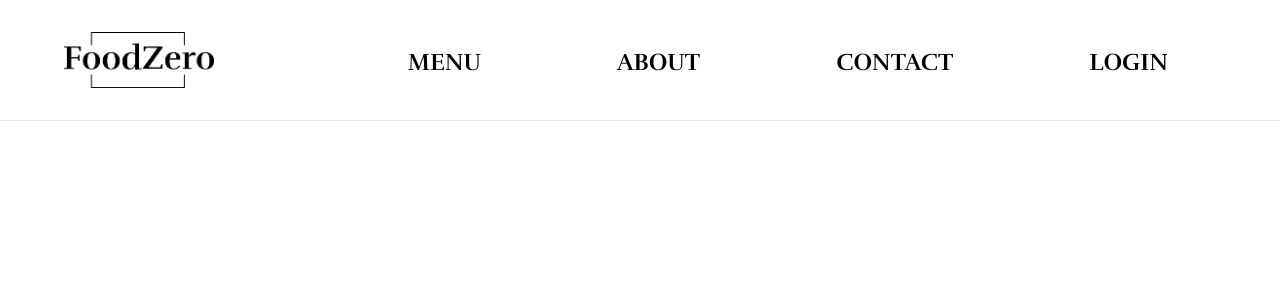
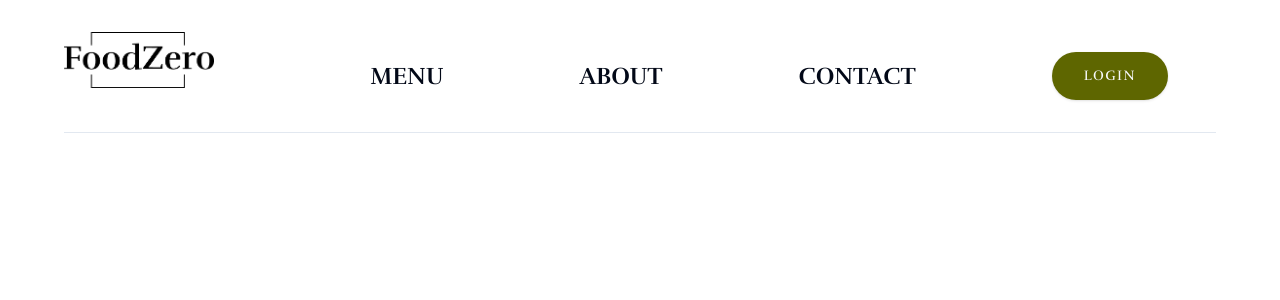
Before and after one commit to Ahmedatia99/FoodZero, a Next.js app: page / in a window 1280 px wide. Shown: the top 300 px of the page. Built offline with nearby package versions, Linux system fonts and the light colour scheme.

Commit message:
add commen commponents

```diff
--- a/src/components/header/Navbar.tsx
+++ b/src/components/header/Navbar.tsx
@@ -2,11 +2,12 @@
 import Link from "../links";
 import { Pages, Routes } from "@/constants/enums";
 import { useState } from "react";
-import { usePathname } from "next/navigation";
 import { Button, buttonVariants } from "../ui/button";
 import { Menu, XIcon } from "lucide-react";
+import { usePathname } from "next/navigation";
 function Navbar() {
   const pathname = usePathname();
+  console.log(pathname);
   const links = [
     { id: crypto.randomUUID(), title: "Menu", href: Routes.ROOT },
     { id: crypto.randomUUID(), title: "About", href: Routes.ABOUT },
@@ -33,21 +34,30 @@ function Navbar() {
         </Button>
         <ul
           className={`relative lg:static ${
-            openMenu ? "left-0 z-10" : "-left-full"
-          } top-0 pt-10 py-0 lg:p-0 bg-background lg: transition-all  duration-200 h-[calc(100vh-105px)] lg:h-auto flex-col lg:flex-row w-full lg:w-auto flex items-center gap-10 `}
+            openMenu
+              ? "left-0 z-10 h-[calc(100vh-105px)]"
+              : "-left-full hidden lg:flex"
+          } top-0 pt-10 py-0 lg:p-0 bg-background lg: transition-all  duration-200  lg:h-auto flex-col lg:flex-row w-full lg:w-auto flex items-center gap-10 `}
         >
           {links.map((item) => (
             <li
               key={item.id}
               className={`block relative font-rufina font-bold text-2xl uppercase transition-colors hover:text-primary ${
                 item.onlyMobile ? "lg:hidden" : ""
-              }  ${
-                item.url === pathname.hash
-                  ? "z-2 lg:text-black"
-                  : "lg:text-primary"
               } lg:leading-5 lg:hover:text-primary xl:px-12`}
             >
-              <Link href={item.href}>{item.title}</Link>
+              <Link
+                href={item.href}
+                className={`${
+                  item.href === `${Routes.AUTH}/ ${Pages.LOGIN}`
+                    ? `${buttonVariants({
+                        size: "lg",
+                      })} !px-8 !py-6 !tracking-widest !rounded-full`
+                    : "hover:text-primary duration-200 transition-colors"
+                } `}
+              >
+                {item.title}
+              </Link>
             </li>
           ))}
         </ul>
--- a/src/components/header/index.tsx
+++ b/src/components/header/index.tsx
@@ -5,8 +5,8 @@ import Image from "next/image";
 
 function index() {
   return (
-    <header>
-      <div className="container lg:flex lg:justify-between border-b border-n-6 lg:bg-n-8/90 lg:backdrop-blur-sm py-4 md:py-8 overflow-hidden">
+    <header className="container">
+      <div className=" lg:flex lg:justify-between border-b border-n-6 lg:bg-n-8/90 lg:backdrop-blur-sm py-4 md:py-8 overflow-hidden">
         <Link href={Routes.ROOT}>
           <Image
             src="/assets/images/Logo.png"
--- /dev/null
+++ b/src/components/menu/AddToCartButton.tsx
@@ -0,0 +1,47 @@
+import React from "react";
+import MenuItem from "./MenuItem";
+const AddToCartButton = () => {
+  const products = [
+    {
+      id: 1,
+      img: "/assets/images/pizza.png",
+      title: "Margherita Pizza",
+      description: "Margherita Pizza is available",
+      price: 10.99,
+    },
+    {
+      id: 2,
+      img: "/assets/images/pizza.png",
+      title: "Margherita Pizza",
+      description: "Margherita Pizza is available",
+      price: 10.99,
+    },
+    {
+      id: 3,
+      img: "/assets/images/pizza.png",
+      title: "Margherita Pizza",
+      description: "Margherita Pizza is available",
+      price: 10.99,
+    },
+    {
+      id: 4,
+      img: "/assets/images/hero-pizza.png",
+      title: "Margherita Pizza",
+      description: "Margherita Pizza is available",
+      price: 10.99,
+    },
+  ];
+  return (
+    <section>
+      <div className="mt-20">
+        <ul className="grid grid-cols-3 max-sm:grid-cols-1 gap-10">
+          {products.map((item) => (
+            <MenuItem key={item.id} item={item} />
+          ))}
+        </ul>
+      </div>
+    </section>
+  );
+};
+
+export default AddToCartButton;
--- /dev/null
+++ b/src/components/menu/MenuItem.tsx
@@ -0,0 +1,28 @@
+import Image from "next/image";
+import { formatCurrency } from "@/lib/formatCurrency.ts";
+import CartDetails from "./CartDetails";
+
+const MenuItem = ({ item }) => {
+  return (
+    <li className="flex flex-col bg-card p-10 rounded-xl">
+      <Image
+        src={item.img}
+        alt={item.title}
+        fill
+        className="!relative !w-48 !h-48 mx-auto mb-5"
+      />
+      <div className="flex justify-between items-center w-full">
+        <h1 className="text-2xl font-bold ">{item.title}</h1>
+        <span className="text-gray-500 font-bold text-base">
+          {formatCurrency(item.price)}
+        </span>
+      </div>
+      <p className="pt-8 text-center font-bold text-primary">
+        {item.description}
+      </p>
+      <CartDetails items={item} />
+    </li>
+  );
+};
+
+export default MenuItem;
--- /dev/null
+++ b/src/components/menu/index.tsx
@@ -0,0 +1,18 @@
+import React from "react";
+import MainSubject from "./../../app/_components/MainSubject";
+import AddToCartButton from "../menu/AddToCartButton";
+
+const Menu = () => {
+  return (
+    <main>
+      <MainSubject
+        subject={"best ordering"}
+        title="That Always Makes You Fall In Love"
+        className="flex flex-col justify-center items-center mx-auto gap-3"
+      />
+      <AddToCartButton />
+    </main>
+  );
+};
+
+export default Menu;
```
